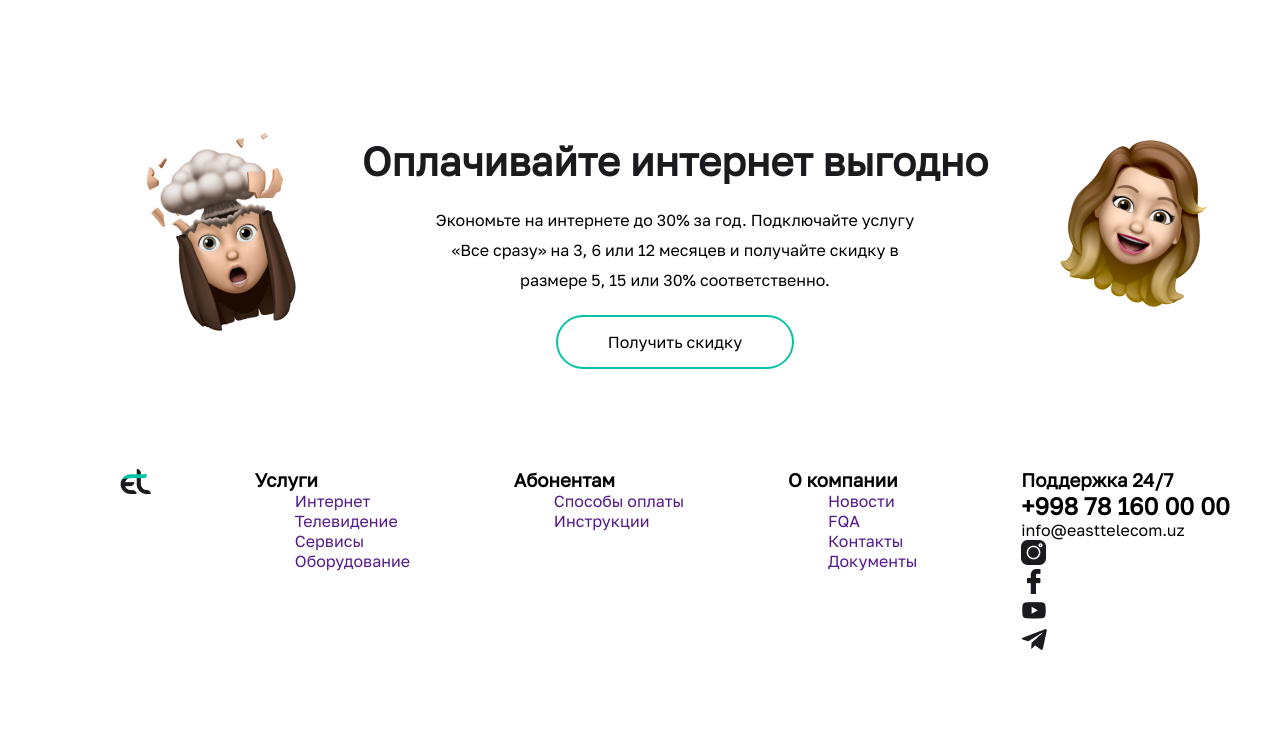
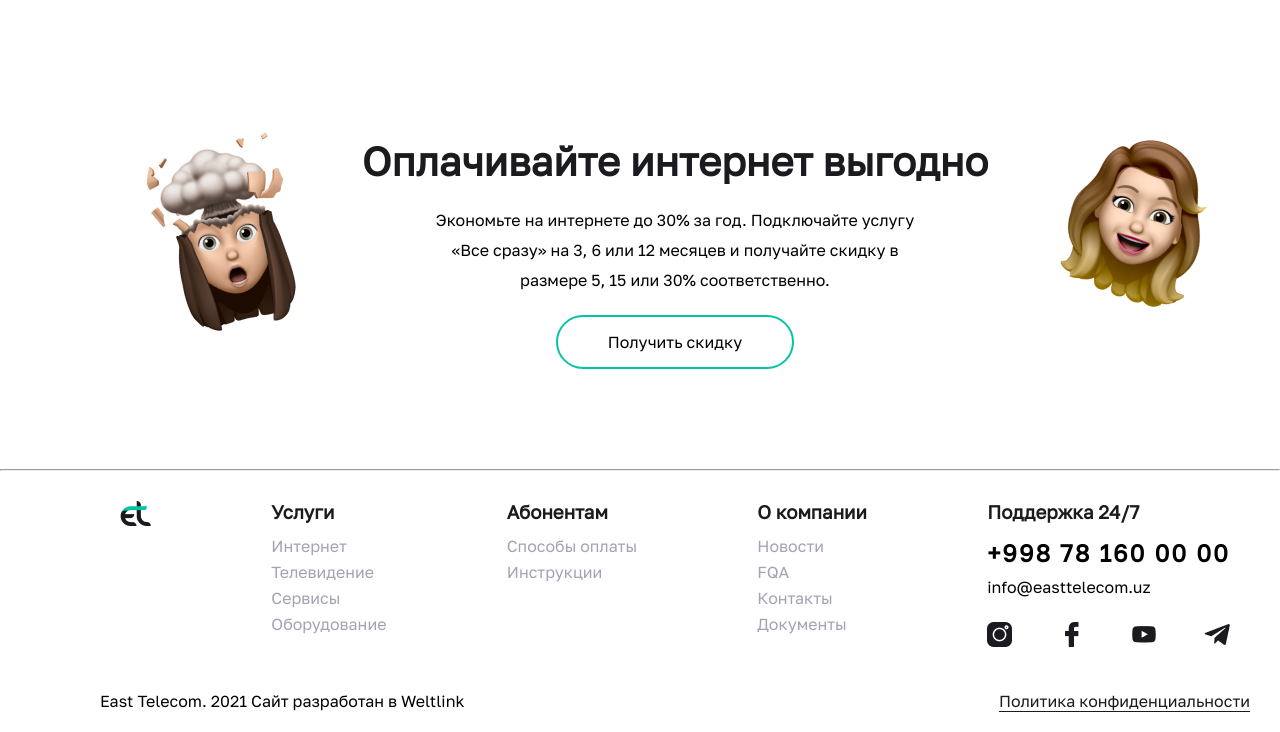
Before and after one commit to IlhomMusayev/East-Telecom, a plain HTML site: page index.html in a window 1280 px wide. Shown: the part 4926-5658 px from the top of the page. Before the commit the page ends 5582 px from the top, so only its background shows below. Drawn offline with Linux system fonts and the light colour scheme; files whose address does not match are found by name.

Commit message:
Edite footer 100%

```diff
--- a/css/style.css
+++ b/css/style.css
@@ -502,14 +502,53 @@ body{
     right: 2%;
 }
 /* ************************************Footer ****************************** */
-
-
+hr{
+    color: #dedede;
+}
+footer{
+    padding-top: 30px;
+}
 
 .footer-links{
     display: flex;
     justify-content: space-between ;
     align-items: top;
 }
-.footer-links ul li{
+.footer-links h3{
+    color: #1B1A1F;
+    padding-bottom: 10px;
+}
+.footer-links li{
     list-style: none;
 }
+.footer-links li a{
+    color: #A3A3B4;
+    padding: 3px 0;
+}
+.footer-links li a:hover{
+    transition: 0.2s;
+    color: #1B1A1F;
+    border-bottom: 1px solid #1B1A1F;
+}
+.social-networks{
+    display: flex;
+    justify-content: space-between;
+    padding: 20px 0;
+}
+.footer-link h2{
+    letter-spacing: 2px;
+    padding: 5px 0;
+}
+.footer-link p{
+    padding: 5px 0;
+}
+.footer-bottom{
+    display: flex;
+    justify-content: space-between;
+    align-items: center;
+    padding: 20px 100px;
+}
+.footer-a a{
+    color: #1B1A1F;
+    border-bottom: 1px solid #1B1A1F;
+}
--- a/index.html
+++ b/index.html
@@ -388,7 +388,7 @@
             </div>
         </section>
     </main>
-
+<hr>
     <footer>
         <div class="footer-section container">
             <div class="footer-links">
@@ -400,30 +400,24 @@
 
                 <div class="footer-link">
                     <h3>Услуги</h3>
-                    <ul>
                         <li><a href="">Интернет</a></li>
                         <li><a href="">Телевидение</a></li>
                         <li><a href="">Сервисы</a></li>
                         <li><a href="">Оборудование</a></li>
-                    </ul>
                 </div>
 
                 <div class="footer-link">
                     <h3>Абонентам</h3>
-                    <ul>
                         <li><a href="">Способы оплаты</a></li>
                         <li><a href="">Инструкции</a></li>
-                    </ul>
                 </div>
 
                 <div class="footer-link">
                     <h3>О компании</h3>
-                    <ul>
                         <li><a href="">Новости</a></li>
                         <li><a href="">FQA</a></li>
                         <li><a href="">Контакты</a></li>
                         <li><a href="">Документы</a></li>
-                    </ul>
                 </div>
 
                 <div class="footer-link">
@@ -432,21 +426,37 @@
                     <p>info@easttelecom.uz</p>
                     <div class="social-networks">
                         <div class="social-network-item">
-                            <img src="img/instagram (3) 1.png" alt="">
+                            <a href="">
+                                <img src="img/instagram (3) 1.png" alt="">
+                            </a>
                         </div>
                         <div class="social-network-item">
-                            <img src="img/facebook-logo (1) 1.png" alt="">
+                            <a href="">
+                                <img src="img/facebook-logo (1) 1.png" alt="">
+                            </a>
                         </div>
                         <div class="social-network-item">
-                            <img src="img/youtube (1) 1.png" alt="">
+                            <a href="">
+                                <img src="img/youtube (1) 1.png" alt="">
+                            </a>
                         </div>
                         <div class="social-network-item">
-                            <img src="img/telegram 1.png" alt="">
+                            <a href="">
+                                <img src="img/telegram 1.png" alt="">
+                            </a>
                         </div>
                     </div>
                 </div>
             </div>
         </div>
+        <div class="footer-bottom container">
+            <div class="footer-p">
+                <p>East Telecom. 2021 Сайт разработан в Weltlink</p>
+            </div>
+            <div class="footer-a">
+                <a href="Политика конфиденциальности">Политика конфиденциальности</a>
+            </div>
+        </div>
     </footer>
 </body>
 </html>
```
